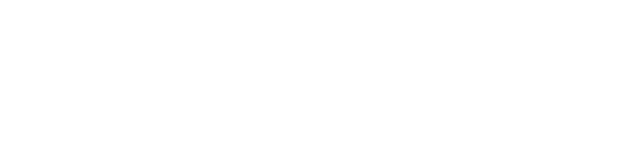
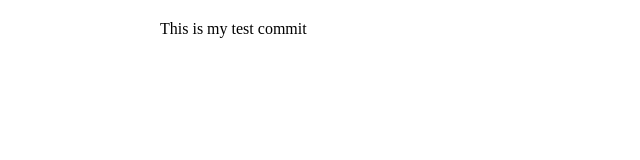
Before and after one commit to uagc-it-readiness/front-end-development-course-assignments, a plain HTML site: page Assignment1/index.html in a window 1280 px wide. Shown: the whole page, without its empty margins (0-640 px from the left). Drawn offline with Linux system fonts and the light colour scheme.

Commit message:
Test Commit

```diff
--- a/Assignment1/index.html
+++ b/Assignment1/index.html
@@ -5,6 +5,6 @@
         <link rel="stylesheet" href="styles/main.css">
     </head>
     <body>
-
+        This is my test commit
    </body>
 </html>
```
